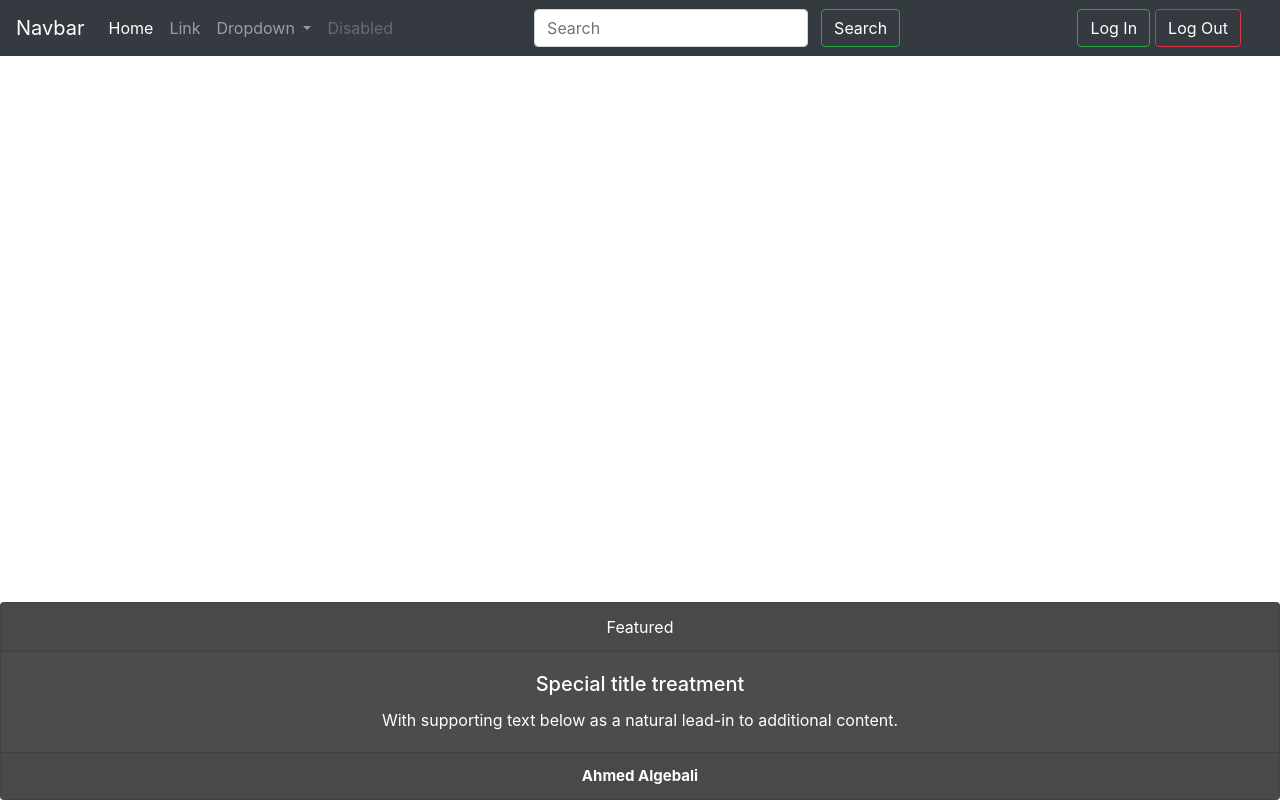
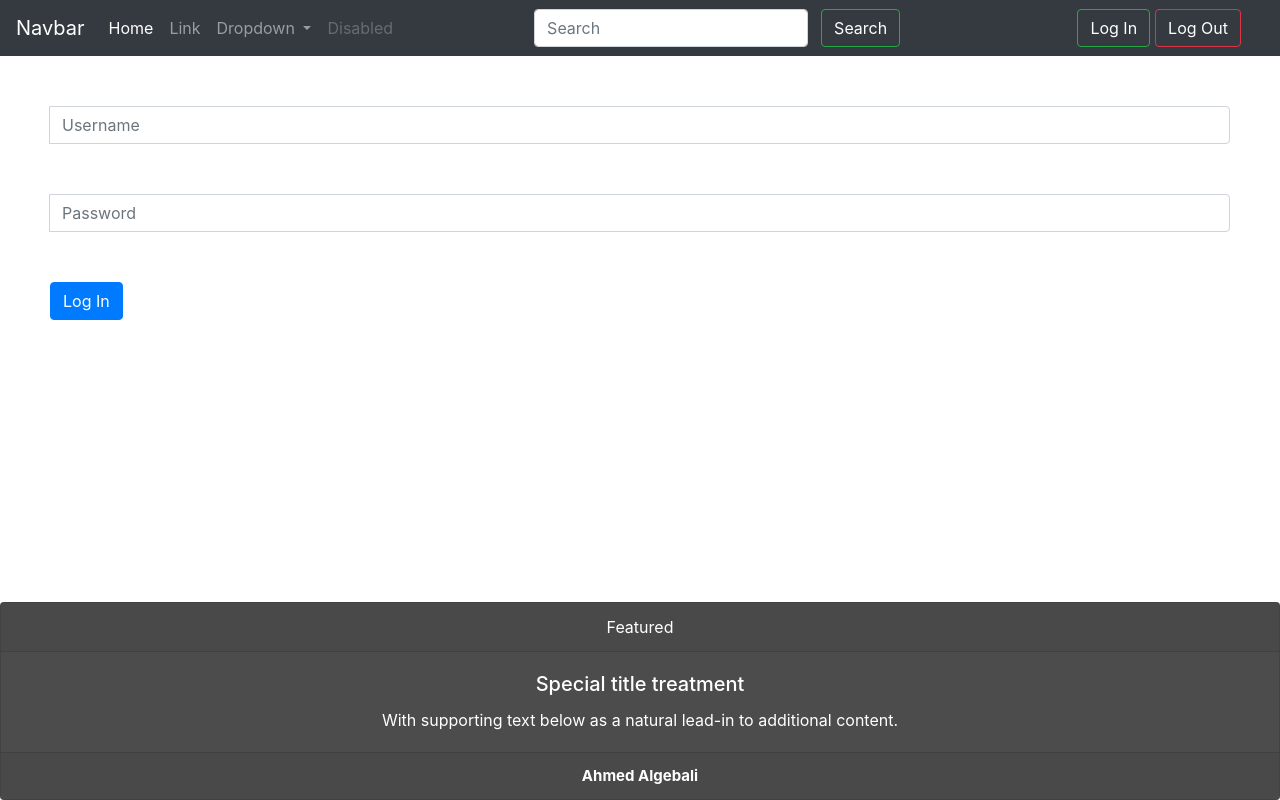
Before and after one commit to ahmdalgebali/Fullstack-Angular-SpringBoot-StudentSystemApi, an Angular app in the folder front-End/: page / in a window 1280 px wide. Built offline with nearby package versions, Linux system fonts and the light colour scheme.

Commit message:
Add register component closes #13

```diff
--- a/front-End/src/app/app.component.html
+++ b/front-End/src/app/app.component.html
@@ -1,2 +1,3 @@
 <app-header></app-header>
 <app-fotter></app-fotter>
+<app-register></app-register>
--- a/front-End/src/app/app.module.ts
+++ b/front-End/src/app/app.module.ts
@@ -5,12 +5,14 @@ import { AppRoutingModule } from './app-routing.module';
 import { AppComponent } from './app.component';
 import { HeaderComponent } from './components/header/header.component';
 import { FotterComponent } from './components/fotter/fotter.component';
+import { RegisterComponent } from './components/register/register.component';
 
 @NgModule({
   declarations: [
     AppComponent,
     HeaderComponent,
-    FotterComponent
+    FotterComponent,
+    RegisterComponent
   ],
   imports: [
     BrowserModule,
--- /dev/null
+++ b/front-End/src/app/components/register/register.component.css
@@ -0,0 +1,5 @@
+input,
+button
+{
+ margin:50px;
+}
--- /dev/null
+++ b/front-End/src/app/components/register/register.component.html
@@ -0,0 +1,13 @@
+<div class="input-group flex-nowrap ipu">
+    <div class="input-group-prepend">
+    </div>
+    <input type="text"class="form-control"placeholder="Username"aria-label="Username"aria-describedby="addon-wrapping">
+</div>
+<div class="input-group flex-nowrap ipu">
+    <div class="input-group-prepend">
+    </div>
+    <input type="text" class="form-control" placeholder="Password" aria-label="Password"aria-describedby="addon-wrapping">
+</div>
+<div>
+    <button class="btn btn-primary">Log In</button>
+</div>
--- /dev/null
+++ b/front-End/src/app/components/register/register.component.ts
@@ -0,0 +1,15 @@
+import { Component, OnInit } from '@angular/core';
+
+@Component({
+  selector: 'app-register',
+  templateUrl: './register.component.html',
+  styleUrls: ['./register.component.css']
+})
+export class RegisterComponent implements OnInit {
+
+  constructor() { }
+
+  ngOnInit(): void {
+  }
+
+}
```
Also changed, not shown: 1 other file (tests, documents, lock files or other folders).
